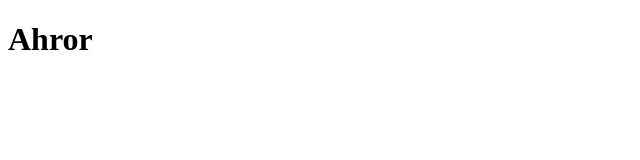
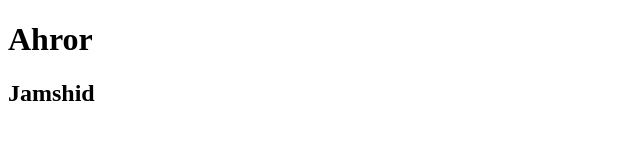
Before and after one commit to Ahror-Inomov/git, a plain HTML site: page index.html in a window 1280 px wide. Shown: the whole page, without its empty margins (0-640 px from the left). Drawn offline with Linux system fonts and the light colour scheme.

Commit message:
Add header file

```diff
--- a/index.html
+++ b/index.html
@@ -7,5 +7,13 @@
 </head>
 <body>
    <h1>Ahror</h1>
+
+   <!-- Header start -->
+
+   <header>
+      <h2>Jamshid</h2>
+   </header>
+
+   <!-- Header end -->
 </body>
 </html>
```
